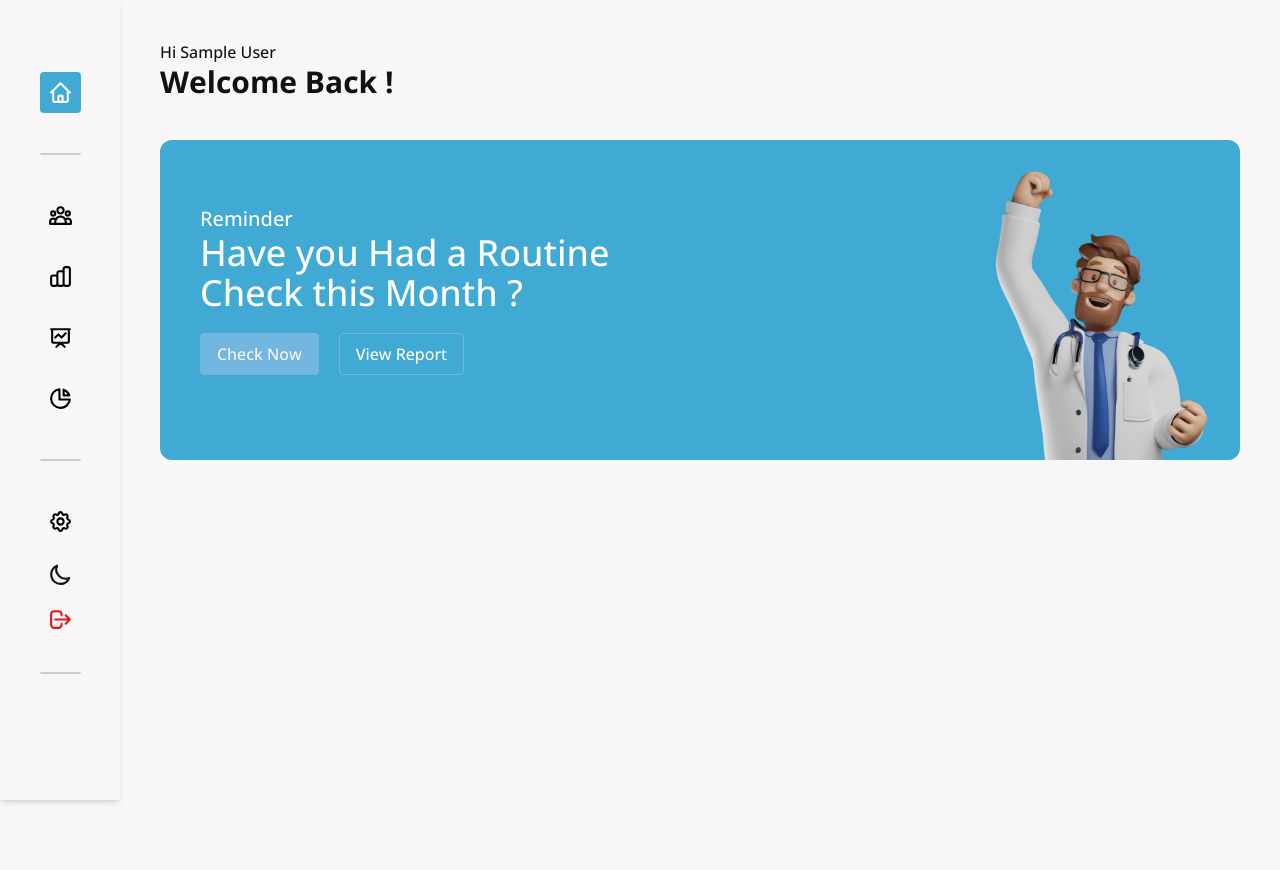
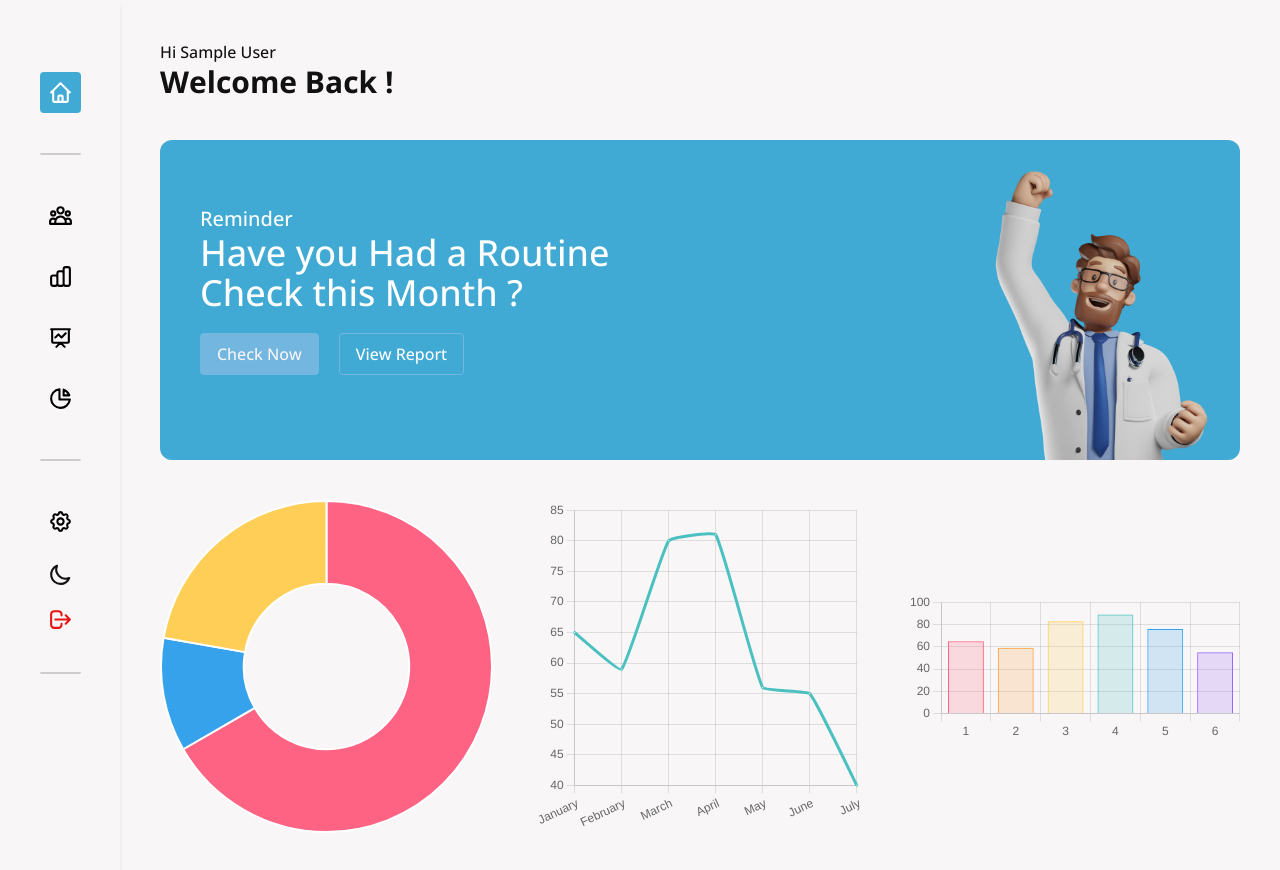
Before and after one commit to Odditty/Medi-Connect, a Next.js app: page /dashboard in a window 1280 px wide. Shown: the top 870 px of the page. Before the commit the page ends 800 px from the top, so only its background shows below. Built offline with nearby package versions, Linux system fonts and the light colour scheme; no server answers; sample sign-in values are in the browser's storage.

Commit message:
feat: added chartjs

```diff
--- /dev/null
+++ b/components/user/dashboard/ChartDashBoard.tsx
@@ -0,0 +1,112 @@
+import React from "react";
+import { Bar, Doughnut, Line } from "react-chartjs-2";
+import {
+  Chart,
+  ArcElement,
+  CategoryScale,
+  LinearScale,
+  PointElement,
+  LineElement,
+  BarElement,
+} from "chart.js";
+
+Chart.register(
+  ArcElement,
+  CategoryScale,
+  LinearScale,
+  PointElement,
+  LineElement,
+  BarElement
+);
+
+type Props = {};
+
+const dataDonut = {
+  labels: ["Red", "Green", "Yellow"],
+  datasets: [
+    {
+      data: [300, 50, 100],
+      backgroundColor: ["#FF6384", "#36A2EB", "#FFCE56"],
+      hoverBackgroundColor: ["#FF6384", "#36A2EB", "#FFCE56"],
+    },
+  ],
+};
+
+const dataLine = {
+  labels: ["January", "February", "March", "April", "May", "June", "July"],
+  datasets: [
+    {
+      label: "My First dataset",
+      fill: false,
+      lineTension: 0.1,
+      backgroundColor: "rgba(75,192,192,0.4)",
+      borderColor: "rgba(75,192,192,1)",
+      borderCapStyle: "butt",
+      borderDash: [],
+      borderDashOffset: 0.0,
+      borderJoinStyle: "miter",
+      pointBorderColor: "rgba(75,192,192,1)",
+      pointBackgroundColor: "#fff",
+      pointBorderWidth: 1,
+      pointHoverRadius: 5,
+      pointHoverBackgroundColor: "rgba(75,192,192,1)",
+      pointHoverBorderColor: "rgba(220,220,220,1)",
+      pointHoverBorderWidth: 2,
+      pointRadius: 1,
+      pointHitRadius: 10,
+      data: [65, 59, 80, 81, 56, 55, 40],
+    },
+  ],
+};
+
+const dataBar = {
+  labels: ["1", "2", "3", "4", "5", "6"],
+  datasets: [
+    {
+      label: "dataset",
+      data: [65, 59, 83, 89, 76, 55, 40],
+      backgroundColor: [
+        "rgba(255, 99, 132, 0.2)",
+        "rgba(255, 159, 64, 0.2)",
+        "rgba(255, 205, 86, 0.2)",
+        "rgba(75, 192, 192, 0.2)",
+        "rgba(54, 162, 235, 0.2)",
+        "rgba(153, 102, 255, 0.2)",
+        "rgba(201, 203, 207, 0.2)",
+      ],
+      borderColor: [
+        "rgb(255, 99, 132)",
+        "rgb(255, 159, 64)",
+        "rgb(255, 205, 86)",
+        "rgb(75, 192, 192)",
+        "rgb(54, 162, 235)",
+        "rgb(153, 102, 255)",
+        "rgb(201, 203, 207)",
+      ],
+      borderWidth: 1,
+    },
+  ],
+};
+
+function ChartDashBoard({}: Props) {
+  return (
+    <div className="grid grid-cols-1 md:grid-cols-2 lg:grid-cols-3 justify-between items-center gap-10">
+      <div>
+        <Doughnut data={dataDonut} width={200} height={200} />
+      </div>
+      <div>
+        <Line data={dataLine} width={200} height={200} />
+      </div>
+      <div>
+        <Bar
+          data={dataBar}
+          options={{
+            maintainAspectRatio: false,
+          }}
+        />
+      </div>
+    </div>
+  );
+}
+
+export default ChartDashBoard;
--- a/package.json
+++ b/package.json
@@ -10,12 +10,14 @@
   },
   "dependencies": {
     "@heroicons/react": "^1.0.6",
+    "chart.js": "^3.8.0",
     "next": "12.1.6",
     "next-auth": "^4.3.4",
     "next-pwa": "^5.5.2",
     "postcss": "^8.4.14",
     "postcss-windicss": "^1.0.0",
     "react": "18.1.0",
+    "react-chartjs-2": "^4.2.0",
     "react-dom": "18.1.0",
     "sass": "^1.52.1",
     "windicss": "^3.5.4"
--- a/pages/dashboard.tsx
+++ b/pages/dashboard.tsx
@@ -3,6 +3,7 @@ import Image from "next/image";
 import React from "react";
 import PrimaryButton from "../components/buttons/PrimaryButton";
 import SecondaryButton from "../components/buttons/SecondaryButton";
+import ChartDashBoard from "../components/user/dashboard/ChartDashBoard";
 import UserLayout from "../components/user/UserLayout";
 import dashBannerImage from "../public/images/dashboard/illus1.png";
 
@@ -55,6 +56,7 @@ function dashboard({}: Props) {
               </div>
             </div>
           </div>
+          <ChartDashBoard />
         </div>
       )}
     </UserLayout>
```
Also changed, not shown: 1 other file (tests, documents, lock files or other folders).
